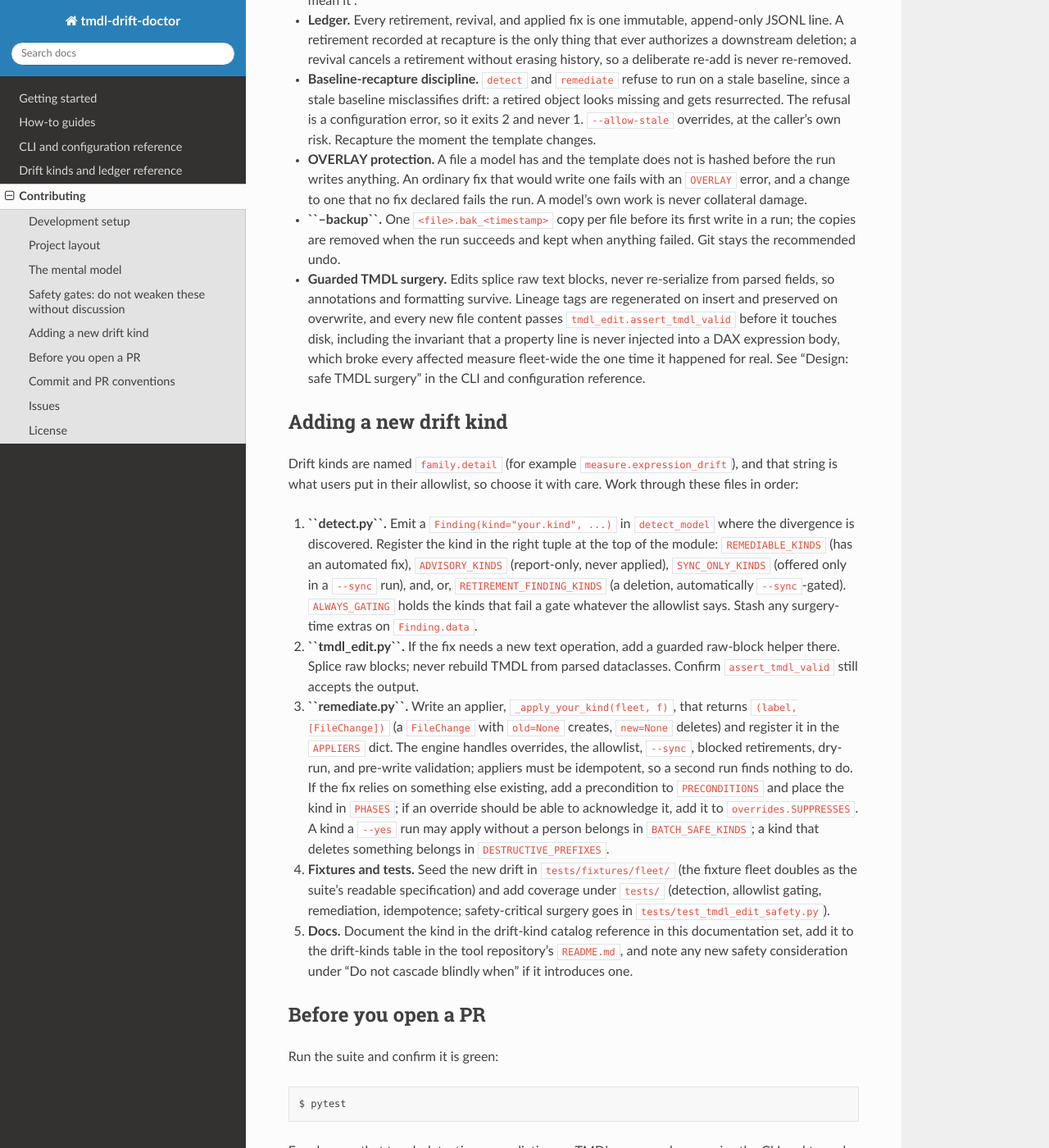
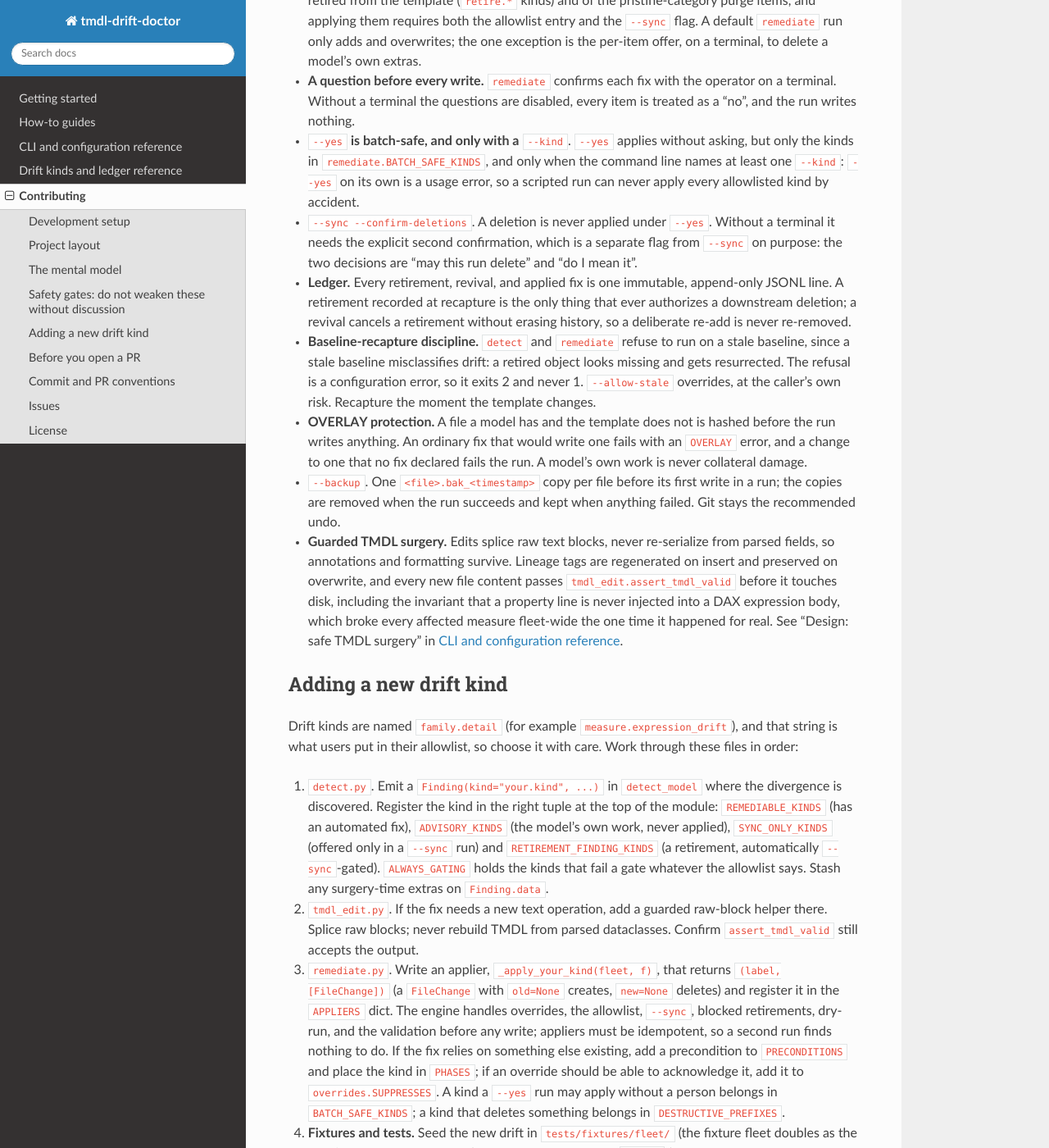
Before and after one commit to C-Kapsalis/tmdl-drift-doctor-documentation, a Sphinx documentation site: the page built from docs/contributing.rst, in a window 1280 px wide and 1400 px high, scrolled down 2732 px. Shown: the whole window at 82% size. Built offline with Sphinx 7.4.7 and the Read the Docs theme 3.1.0, drawn with Linux system fonts in a browser that asks for light colours; some of the changed text lies outside the part shown.

Commit message:
Update the landing and contributing pages for 1.2.1
Name the audience and the version, add PowerShell setup, fix the
detect exit-code wording and the deletion rule, and repair bold text
that wrapped inline literals and rendered with visible backticks.

```diff
--- a/docs/contributing.rst
+++ b/docs/contributing.rst
@@ -11,28 +11,47 @@
 Development setup
 ---------------------
 
-Requires Python 3.10 or later.
+Requires Python 3.10 or later. ``<your-fork-url>`` is the clone URL
+of your fork.
 
 ::
 
-    $ git clone <your-fork-url> tmdl-drift-doctor
-    $ cd tmdl-drift-doctor
-    $ python -m venv .venv
-    $ source .venv/bin/activate
-    $ pip install -e ".[dev]"
-    $ pytest
-
-(On Windows, activate with ``.venv\Scripts\Activate.ps1`` instead.) The
-editable install puts the ``drift-doctor`` console command on your
-PATH, so code changes are picked up immediately. Try it against the
-bundled example fleet, copied somewhere writable first, since running
-the tool writes state and edits models:
+    # bash / macOS / Linux
+    git clone <your-fork-url> tmdl-drift-doctor
+    cd tmdl-drift-doctor
+    python3 -m venv .venv
+    . .venv/bin/activate
+    pip install -e ".[dev]"
+    pytest
 
 ::
 
-    $ cp -r examples/fleet /tmp/gym-fleet && cd /tmp/gym-fleet
-    $ drift-doctor capture
-    $ drift-doctor detect
+    # PowerShell / Windows
+    git clone <your-fork-url> tmdl-drift-doctor
+    Set-Location tmdl-drift-doctor
+    python -m venv .venv
+    .\.venv\Scripts\Activate.ps1
+    pip install -e ".[dev]"
+    pytest
+
+The editable install puts the ``drift-doctor`` command on your PATH,
+so code changes are picked up immediately. Try it against the bundled
+example fleet, copied somewhere writable first, since running the tool
+writes state and edits models:
+
+::
+
+    # bash / macOS / Linux
+    cp -r examples/fleet /tmp/gym-fleet && cd /tmp/gym-fleet
+    drift-doctor capture
+    drift-doctor detect
+
+::
+
+    # PowerShell / Windows
+    Copy-Item -Recurse examples\fleet $env:TEMP\gym-fleet ; Set-Location $env:TEMP\gym-fleet
+    drift-doctor capture
+    drift-doctor detect
 
 See ``examples/README.md`` in the tool repository for the full guided
 walkthrough (capture, detect, remediate, ledger, plus retirement and
@@ -51,13 +70,13 @@
     |                      #   + string-aware normalization and DAX references
     |-- baseline.py        # `capture`: snapshot the template, maintain retirements
     |-- detect.py          # `detect`: typed Findings, coupling guard, JSON report
-    |-- remediate.py       # `remediate`: appliers, preconditions, phases, --converge
+    |-- remediate.py       # `remediate`: appliers, preconditions, phases, batch-safe kinds
     |-- tmdl_edit.py       # guarded raw-block TMDL surgery + write validators
     |-- ledger.py          # append-only JSONL audit trail (retire/revive/remediated)
     |-- ratchet.py         # `ratchet check|tighten`: per-model floors
     |-- audit.py           # `audit`: re-verify applied fixes from the ledger
     |-- review.py          # `review`: the human review checklist
-    |-- interactive.py     # the confirmation runner and the batch-safe rules
+    |-- interactive.py     # the confirmation runner: questions, y/n/a/q, no terminal = no
     |-- annotations.py     # `Category_*` annotations in model.tmdl
     |-- applied_filters.py # the `i-Applied Filters` measure and its coverage
     |-- blast.py           # `diff`: the blast radius of a change
@@ -104,12 +123,14 @@
 2. ``detect`` compares each derived model, parsed live from disk,
    against the baseline plus the retirement record and emits typed
    ``Finding`` objects. It is read-only and CI-friendly, exiting 1 when
-   remediable drift exists.
+   actionable drift exists.
 3. ``remediate`` consumes those findings and applies a per-kind fix,
-   cascading template truth into the derived models.
+   cascading template truth into the derived models. It asks before
+   every write on a terminal and writes nothing without one, unless
+   ``--yes`` names the kinds.
 
-Around them sit seventeen more commands, all documented in the
-CLI and configuration reference: ``ratchet check|tighten`` (the CI
+Around them sit seventeen more commands, all documented in
+:doc:`reference/cli-and-configuration`: ``ratchet check|tighten`` (the CI
 gate), ``audit`` (did the applied fixes stay applied), ``review`` (the
 human queue), ``ledger`` (the record, and a manual revival), and the
 surrounding work of the fleet: ``diff``, ``freshness``, ``groups``,
@@ -125,25 +146,26 @@
   applied. Shared expressions are compared only if individually named
   under ``allowlist.expressions``, so a careless cascade can never
   repoint a per-tenant connection parameter.
-- **``--sync``, double-gated deletions.** The only removals ever
+- ``--sync``, double-gated deletions. The only removals ever
   proposed are of objects provably retired from the template
   (``retire.*`` kinds) and of the pristine-category purge items, and
   applying them requires both the allowlist entry and the ``--sync``
-  flag. A default ``remediate`` run is purely additive or overwriting.
+  flag. A default ``remediate`` run only adds and overwrites; the one
+  exception is the per-item offer, on a terminal, to delete a model's
+  own extras.
 - **A question before every write.** ``remediate`` confirms each fix
   with the operator on a terminal. Without a terminal the questions are
   disabled, every item is treated as a "no", and the run writes
   nothing.
-- **``--yes`` is batch-safe, and only with a ``--kind``.** ``--yes``
+- ``--yes`` **is batch-safe, and only with a** ``--kind``. ``--yes``
   applies without asking, but only the kinds in
   ``remediate.BATCH_SAFE_KINDS``, and only when the command line names
   at least one ``--kind``: ``--yes`` on its own is a usage error, so a
   scripted run can never apply every allowlisted kind by accident.
-- **``--sync --confirm-deletions``.** A deletion is never applied under
-  ``--yes``, in a batch run, or without a terminal. In a scheduled job
-  it needs the explicit second confirmation, which is a separate flag
-  from ``--sync`` on purpose: the two decisions are "may this run
-  delete" and "do I mean it".
+- ``--sync --confirm-deletions``. A deletion is never applied under
+  ``--yes``. Without a terminal it needs the explicit second
+  confirmation, which is a separate flag from ``--sync`` on purpose:
+  the two decisions are "may this run delete" and "do I mean it".
 - **Ledger.** Every retirement, revival, and applied fix is one
   immutable, append-only JSONL line. A retirement recorded at
   recapture is the only thing that ever authorizes a downstream
@@ -160,7 +182,7 @@
   write one fails with an ``OVERLAY`` error, and a change to one that
   no fix declared fails the run. A model's own work is never
   collateral damage.
-- **``--backup``.** One ``<file>.bak_<timestamp>`` copy per file
+- ``--backup``. One ``<file>.bak_<timestamp>`` copy per file
   before its first write in a run; the copies are removed when the run
   succeeds and kept when anything failed. Git stays the recommended
   undo.
@@ -182,24 +204,24 @@
 their allowlist, so choose it with care. Work through these files in
 order:
 
-1. **``detect.py``.** Emit a ``Finding(kind="your.kind", ...)`` in
+1. ``detect.py``. Emit a ``Finding(kind="your.kind", ...)`` in
    ``detect_model`` where the divergence is discovered. Register the
    kind in the right tuple at the top of the module:
    ``REMEDIABLE_KINDS`` (has an automated fix), ``ADVISORY_KINDS``
-   (report-only, never applied), ``SYNC_ONLY_KINDS`` (offered only in a
-   ``--sync`` run), and, or, ``RETIREMENT_FINDING_KINDS`` (a deletion,
-   automatically ``--sync``-gated). ``ALWAYS_GATING`` holds the kinds
-   that fail a gate whatever the allowlist says. Stash any
+   (the model's own work, never applied), ``SYNC_ONLY_KINDS`` (offered
+   only in a ``--sync`` run) and ``RETIREMENT_FINDING_KINDS`` (a
+   retirement, automatically ``--sync``-gated). ``ALWAYS_GATING``
+   holds the kinds that fail a gate whatever the allowlist says. Stash any
    surgery-time extras on ``Finding.data``.
-2. **``tmdl_edit.py``.** If the fix needs a new text operation, add a
+2. ``tmdl_edit.py``. If the fix needs a new text operation, add a
    guarded raw-block helper there. Splice raw blocks; never rebuild
    TMDL from parsed dataclasses. Confirm ``assert_tmdl_valid`` still
    accepts the output.
-3. **``remediate.py``.** Write an applier, ``_apply_your_kind(fleet, f)``,
+3. ``remediate.py``. Write an applier, ``_apply_your_kind(fleet, f)``,
    that returns ``(label, [FileChange])`` (a ``FileChange`` with
    ``old=None`` creates, ``new=None`` deletes) and register it in the
    ``APPLIERS`` dict. The engine handles overrides, the allowlist,
-   ``--sync``, blocked retirements, dry-run, and pre-write validation;
+   ``--sync``, blocked retirements, dry-run, and the validation before any write;
    appliers must be idempotent, so a second run finds nothing to do. If
    the fix relies on something else existing, add a precondition to
    ``PRECONDITIONS`` and place the kind in ``PHASES``; if an override
@@ -212,8 +234,8 @@
    readable specification) and add coverage under ``tests/`` (detection,
    allowlist gating, remediation, idempotence; safety-critical surgery
    goes in ``tests/test_tmdl_edit_safety.py``).
-5. **Docs.** Document the kind in the drift-kind catalog reference in
-   this documentation set, add it to the drift-kinds table in the tool
+5. **Docs.** Document the kind in :doc:`reference/drift-kinds-and-ledger`
+   (the at-a-glance table and its section), add it to the drift-kinds table in the tool
    repository's ``README.md``, and note any new safety consideration
    under "Do not cascade blindly when" if it introduces one.
 
```
Also changed, not shown: other parts of docs/contributing.rst (+1 -1 lines), docs/index.rst (+12 -6 lines).
